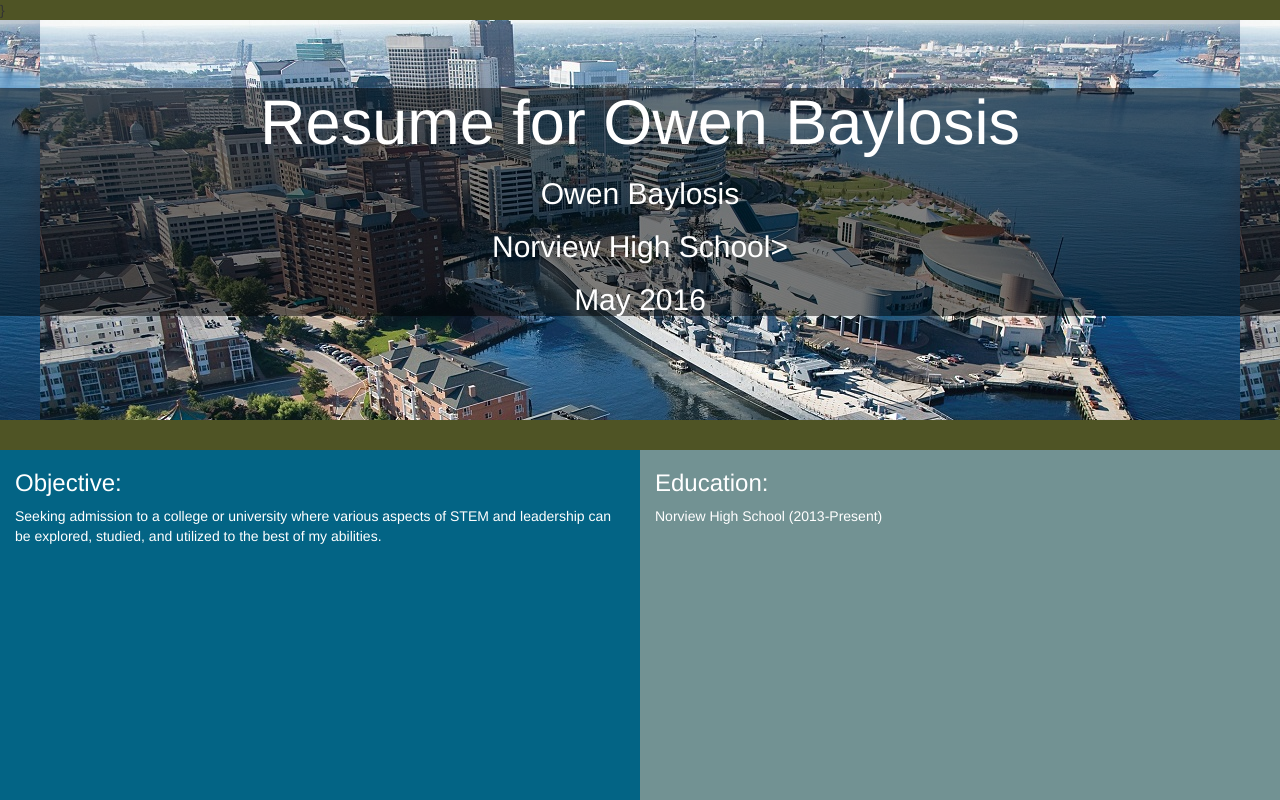
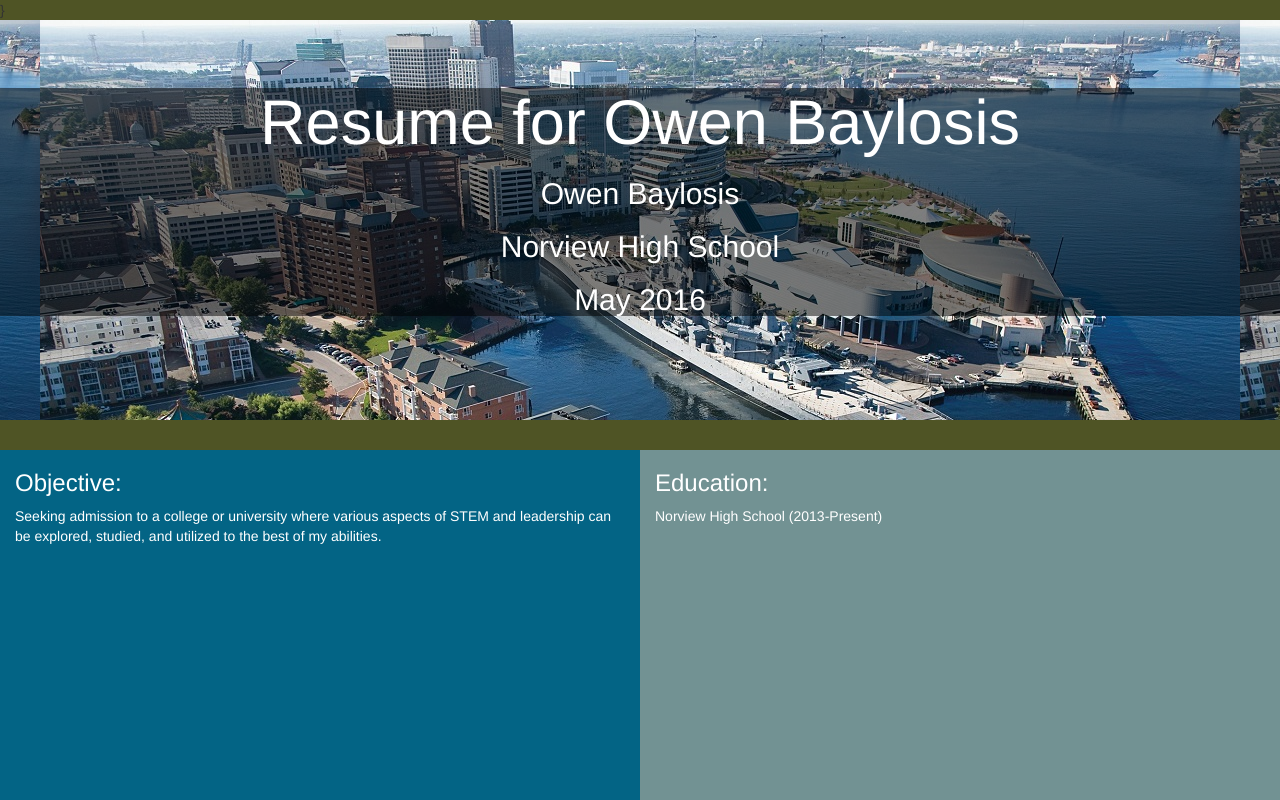
Before and after one commit to FormalCrab/ResumeV3, a plain HTML site: page index.html in a window 1280 px wide. Shown: the top 800 px of the page. Drawn offline with Linux system fonts and the light colour scheme; files that its build step writes are made by us from their sources.

Commit message:
Update index.html

```diff
--- a/index.html
+++ b/index.html
@@ -12,7 +12,7 @@
 	<div class="see-thru">
   <h1>Resume for Owen Baylosis<h1>
 <h2>Owen Baylosis<h2>
-<h2>Norview High School><h2>
+<h2>Norview High School<h2>
 <h2>May 2016</h2>
 	</div>
 </div>
```
